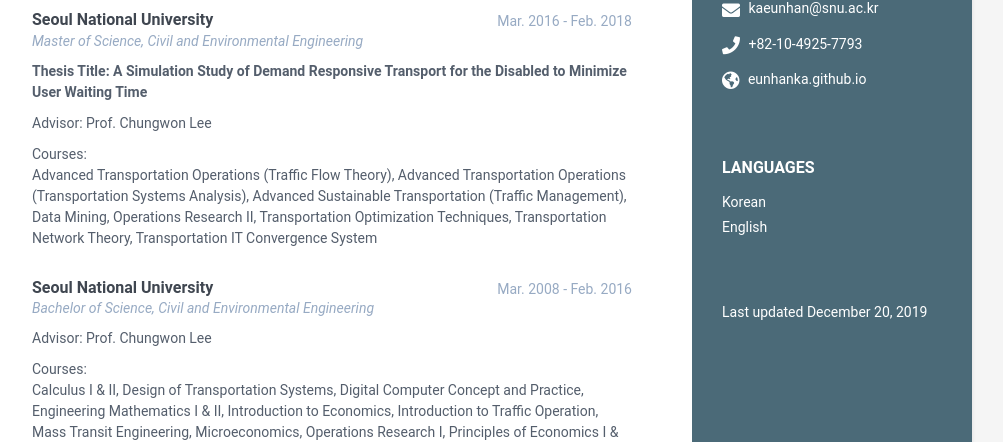
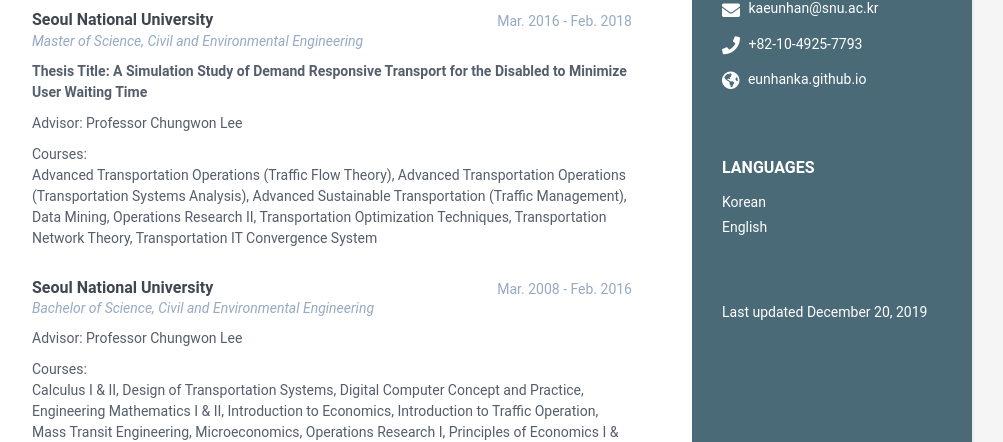
Before and after one commit to eunhanka/eunhanka.github.io, a Jekyll site: the page built from index.html, in a window 1280 px wide and 900 px high. Shown: the part 406-848 px from the top of the window, without its empty margins (168-1171 px from the left). Built offline with Jekyll 4.4.1, drawn with Linux system fonts in a browser that asks for light colours.

Commit message:
Update data.yml

```diff
--- a/_data/data.yml
+++ b/_data/data.yml
@@ -43,7 +43,7 @@
       time: Mar. 2016 - Feb. 2018
       details: |
         <p><b>Thesis Title: A Simulation Study of Demand Responsive Transport for the Disabled to Minimize User Waiting Time</b></p>
-        <p>Advisor: Prof. Chungwon Lee</p>
+        <p>Advisor: Professor Chungwon Lee</p>
         <p>Courses: <br>
         Advanced Transportation Operations (Traffic Flow Theory), Advanced Transportation Operations (Transportation Systems Analysis),
         Advanced Sustainable Transportation (Traffic Management), Data Mining, Operations Research II,
@@ -53,7 +53,7 @@
       university: <i>Bachelor of Science, Civil and Environmental Engineering</i>
       time: Mar. 2008 - Feb. 2016
       details: |
-        <p>Advisor: Prof. Chungwon Lee</p>
+        <p>Advisor: Professor Chungwon Lee</p>
         <p>Courses: <br>
         Calculus I & II, Design of Transportation Systems, Digital Computer Concept and Practice, Engineering Mathematics I & II,
         Introduction to Economics, Introduction to Traffic Operation, Mass Transit Engineering, Microeconomics,
```
